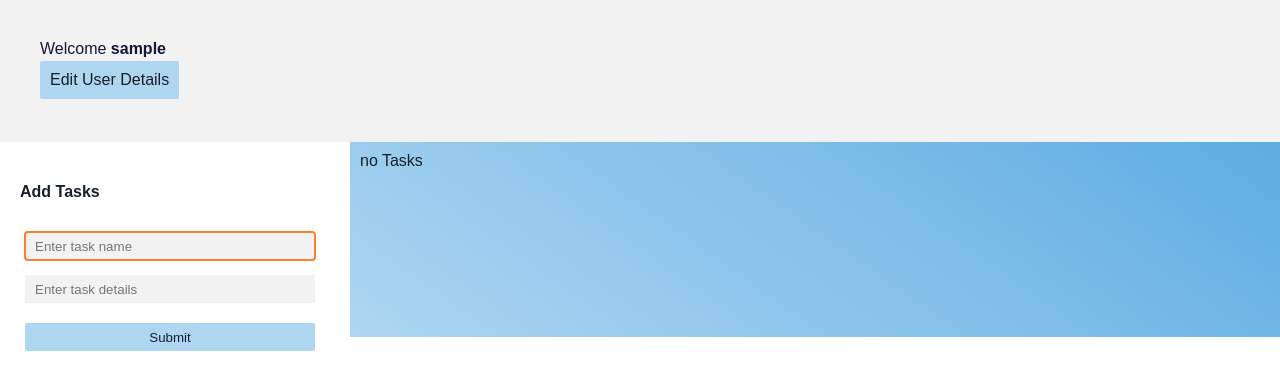
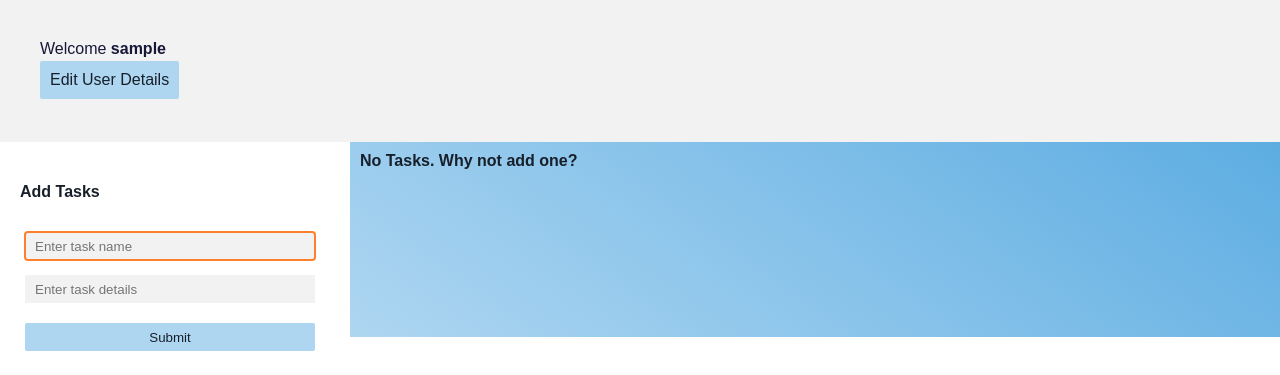
Before and after one commit to trisv/taskmint-prac-project, a PHP site: page / in a window 1280 px wide. Shown: the part 80-455 px from the top of the page. Run offline with PHP 8.4, Linux system fonts and the light colour scheme; the visitor is signed in with stand-in values (Sample User, id 1); data that the repository does not hold is empty; some web fonts are replaced.

Commit message:
Minor text change

```diff
--- a/index.php
+++ b/index.php
@@ -72,7 +72,7 @@ require 'header.php';
             echo "</div>";
           }
         } else {
-          echo "no Tasks";
+          echo "<strong>No Tasks. Why not add one?</strong>";
         }
         ?>
 
```
